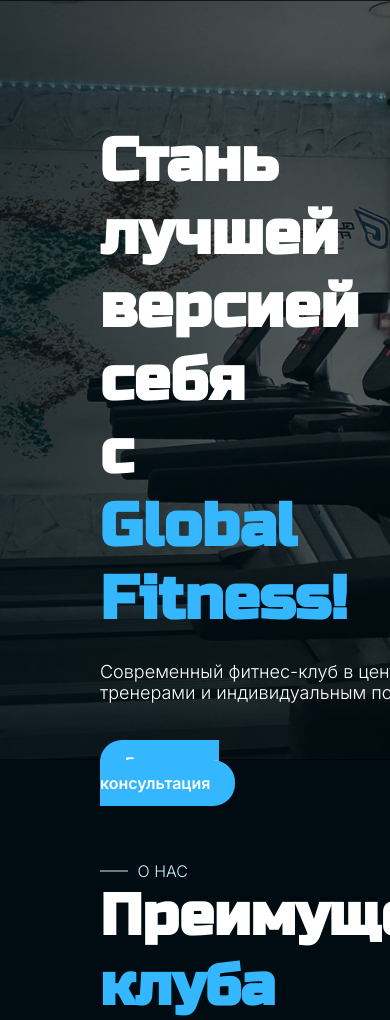
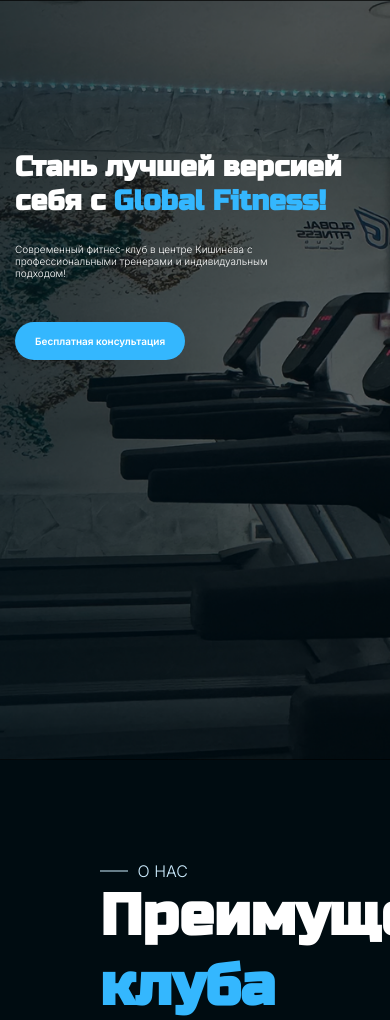
Before and after one commit to messsimo/global_fitness, a PHP site: page / in a window 390 px wide; the page is wider, and only the part inside the window is pictured. Shown: the part 90-1110 px from the top of that part. Run offline with PHP 8.4, Linux system fonts and the light colour scheme.

Commit message:
Hero adaptation

```diff
--- a/src/css/adaptation.css
+++ b/src/css/adaptation.css
@@ -35,3 +35,100 @@
         padding: 25px 15px;
     }
 }
+
+/* Адаптация для главного экрана */
+@media (max-width: 1920px) {
+    .hero {
+        height: 50vh;
+    }
+}
+
+@media (max-width: 1440px) {
+    .hero {
+        height: 90vh;
+    }
+}
+
+@media (max-width: 1120px) {
+    .hero {
+        height: 80vh;
+    }
+
+    .hero .text {
+        padding: 125px 50px;
+    }
+}
+
+@media (max-width: 980px) {
+    .hero .text h2 {
+        font-size: 48px;
+    }
+
+    .hero .text p {
+        font-size: 14px;
+        width: 500px;
+    }
+
+    .hero .text a {
+        font-size: 14px;
+    }
+}
+
+@media (max-width: 760px) {
+    .hero {
+        height: 90vh;
+    }
+
+    .hero .text {
+        padding: 150px 25px;
+    }
+}
+
+@media (max-width: 615px) {
+    .hero .text h2 {
+        font-size: 38px;
+    }
+
+    .hero .text p {
+        font-size: 12px;
+        width: 400px;
+    }
+
+    .hero .text a {
+        font-size: 12px;
+    }
+}
+
+@media (max-width: 493px) {
+    .hero .text h2 {
+        font-size: 32px;
+    }
+
+    .hero .text p {
+        width: 300px;
+    }
+
+    .hero .text a {
+        padding: 13px 20px;
+    }
+}
+
+@media (max-width: 420px) {
+    .hero .text {
+        padding: 150px 15px;
+    }
+}
+
+@media (max-width: 400px) {
+    .hero .text h2 {
+        font-size: 28px;
+    }
+
+    .hero .text p {
+        font-size: 10px;
+    }
+
+    .hero .text a {
+        font-size: 10px;
+    }
+}
```
